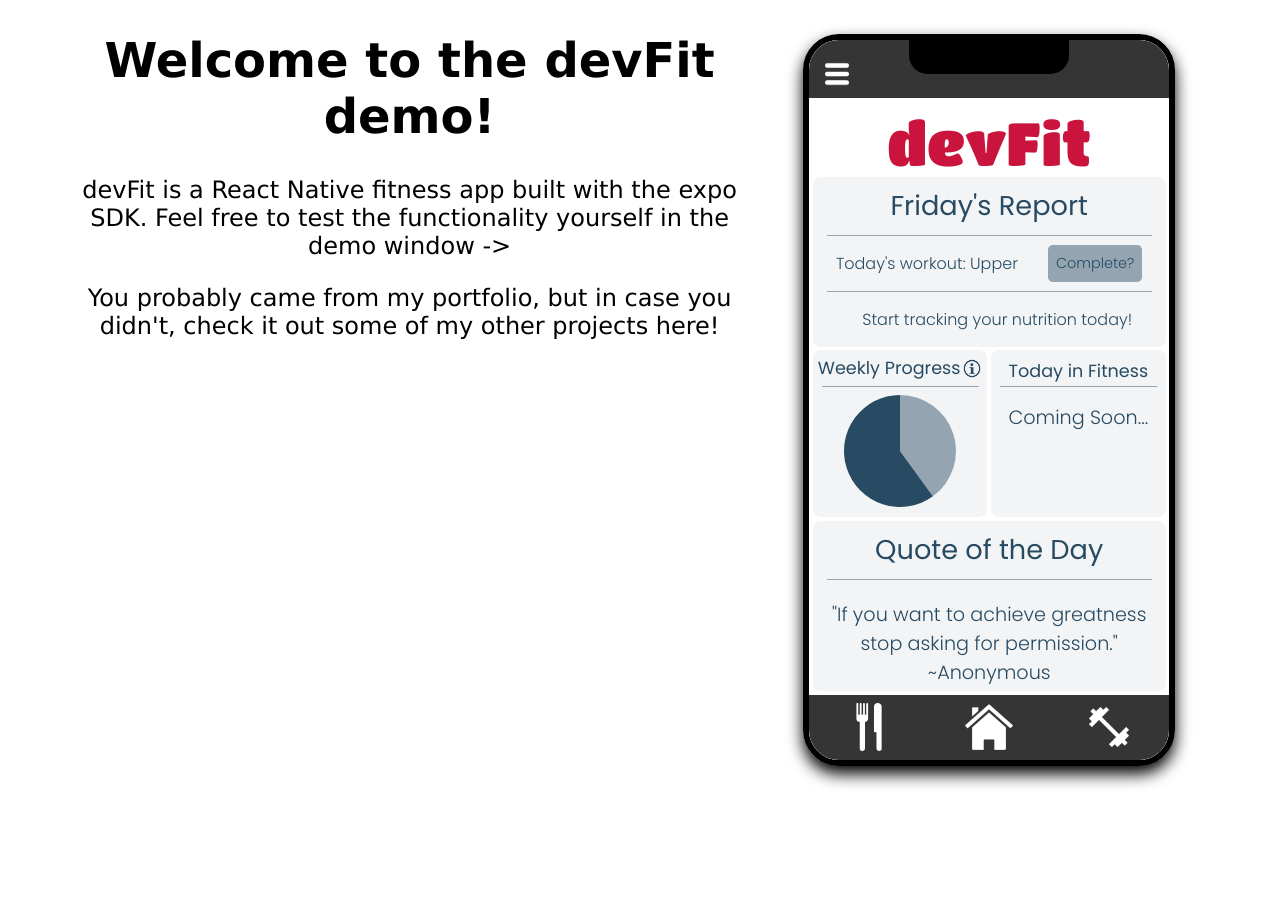
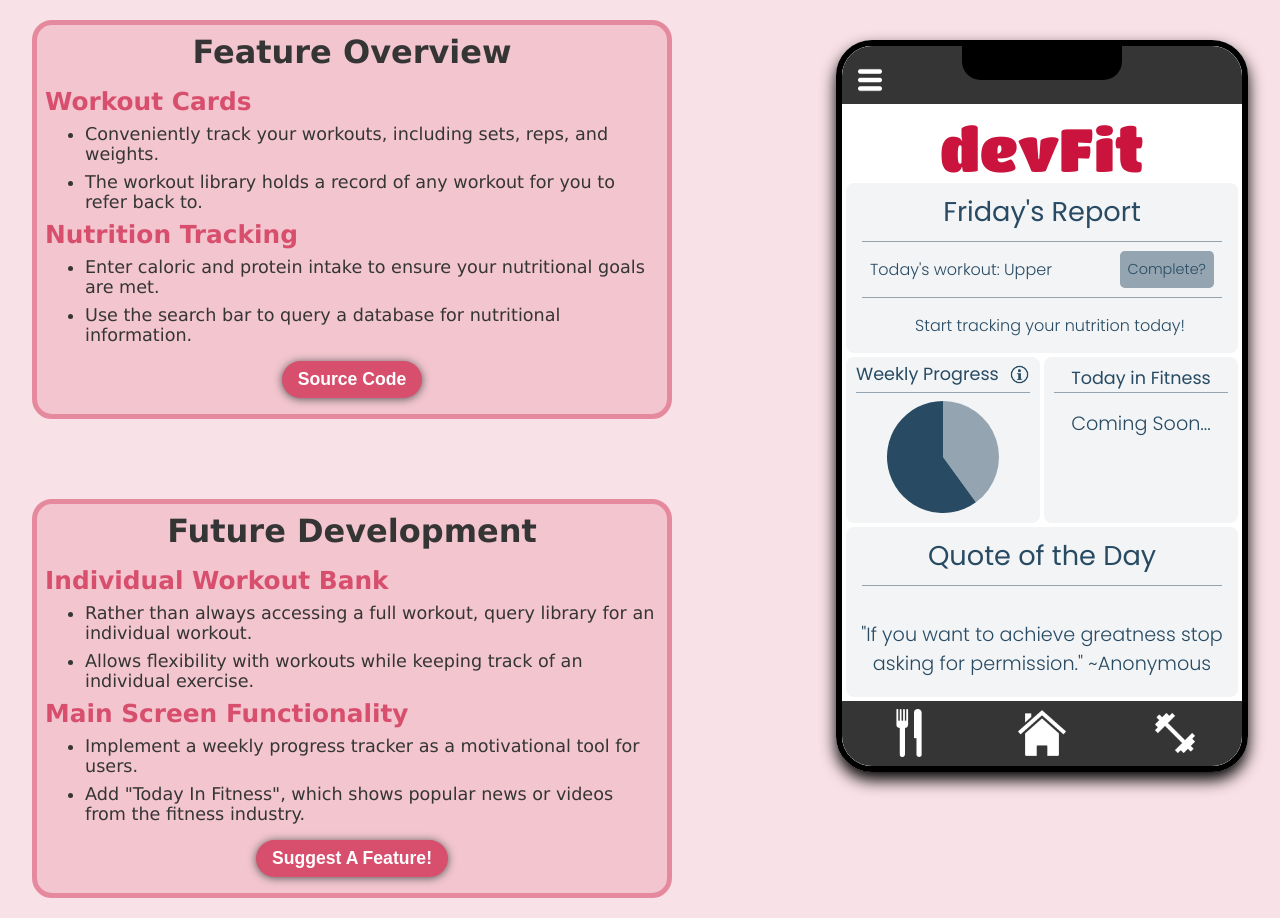
Before and after one commit to Devin-Edwards8/DevFitDemo, a plain HTML site: page web-build/index.html in a window 1280 px wide. Before the commit the page ends 800 px from the top, so only its background shows below. Drawn offline with Linux system fonts and the light colour scheme.

Commit message:
restyled demo site

```diff
--- a/web-build/index.css
+++ b/web-build/index.css
@@ -27,33 +27,96 @@
   -webkit-font-smoothing: antialiased;
   -moz-osx-font-smoothing: grayscale;
   -ms-overflow-style: scrollbar;
+  font-family: Geneva, Verdana, Tahoma, sans-serif;
+  color: #353535;
+}
+ul {
+  margin: 0;
+}
+li {
+  margin: 0.5rem 0;
+  font-size: 1.1rem;
+}
+a {
+  text-decoration: none;
+  color: white;
 }
 h1 {
   font-size: 3rem;
-  font-family: Geneva, Verdana, Tahoma, sans-serif;
   text-align: center;
+}
+h2 {
+  font-size: 2rem;
+  text-align: center;
+  margin: 0;
+  margin-bottom: 1rem;
+}
+h3 {
+  margin: 0;
+  color: #D84F6E;
+  font-size: 1.55rem;
 }
 p {
   font-size: 1.5rem;
-  font-family: Geneva, Verdana, sans-serif;
-  text-align: center;
 }
+.feature-trackers {
+  display: none;
+  flex-direction: column;
+  justify-content: space-around;
+  height: 100%;
+  width: 40vw;
+  margin: 2.5rem 2.5vw;
+  gap: 2.5rem;
+}
+
+.feature-tracker {
+  padding: .5rem;
+  border: 5px solid #e58a9e;
+  border-radius: 20px;
+  background-color: #f2c5cf;
+  display: flex;
+  flex-direction: column;
+}
+
+.feature-tracker button {
+  align-self: center;
+  background-color: #D84F6E;
+  border: none;
+  padding: .5rem 1rem;
+  border-radius: 2rem;
+  color: white;
+  font-size: 1.1rem;
+  cursor: pointer;
+  font-weight: bold;
+  box-shadow: 0 1px 8px #555555;
+  margin: 0.5rem 0;
+}
+
+.phone {
+  width: 100%;
+  height: 100%;
+}
+
+@media only screen and (min-width: 768px) {
+  .feature-trackers {
+    display: flex;
+  }
+
   .scene {
     display: flex;
     width: 100%;
     flex-direction: row;
+    justify-content: flex-start;
     align-items: center;
-  gap: 3rem;
-  padding: 0 4rem 0 4rem;
-}
-.summary {
-  height: 100%;
-  width: 60%;
+    background-color: #f9e2e7;
   }
   .phone {
+    aspect-ratio: 18 / 9;
+    max-width: 400px;
     height: 90vh;
-  width: 45vh;
-  position: relative;
+    position: fixed;
+    top: 5vh;
+    right: 2.5vw;
     display: flex;
     flex-direction: column;
     box-shadow: 0 8px 16px black;
@@ -72,3 +135,35 @@
     border-bottom-right-radius: 2.334vh;
     z-index: 1;
   }
+}
+
+@media only screen and (min-width: 850px) {
+  .feature-trackers {
+    width: 45vw;
+  }
+}
+
+@media only screen and (min-width: 1024px) {
+  .feature-trackers {
+    width: 50vw;
+  }
+}
+
+@media only screen and (min-width: 1300px) {
+  .feature-trackers {
+    flex-direction: row;
+    align-items: center;
+    width: calc(100% - (400px + 5vw));
+    margin: 0;
+    gap: 10px;
+  }
+
+  .scene {
+    padding: 2.5rem;
+    gap: 2rem;
+  }
+
+  .feature-tracker {
+    flex: 1;
+  }
+}
--- a/web-build/index.html
+++ b/web-build/index.html
@@ -127,19 +127,45 @@
       </form></noscript
     >
     <div class="scene">
-      <div class="summary">
-        <h1>Welcome to the devFit demo!</h1>
-        <p>devFit is a React Native fitness app built with the expo SDK. Feel free to test the functionality yourself in the demo window -></p>
-        <p>You probably came from my portfolio, but in case you didn't, check it out some of my other projects here!</p>
+      <div class="feature-trackers">
+        <div class="feature-tracker">
+          <h2>Feature Overview</h2>
+          <h3>Workout Cards</h3>
+          <ul>
+            <li>Conveniently track your workouts, including sets, reps, and weights.</li>
+            <li>The workout library holds a record of any workout for you to refer back to.</li>
+          </ul>
+          <h3>Nutrition Tracking</h3>
+          <ul>
+            <li>Enter caloric and protein intake to ensure your nutritional goals are met.</li>
+            <li>Use the search bar to query a database for nutritional information.</li>
+          </ul>
+          <button><a href="https://github.com/Devin-Edwards8/DevFit" rel="noreferrer" target="_blank">
+            Source Code</a></button>
+        </div>
+        <div class="feature-tracker">
+          <h2>Future Development</h2>
+          <h3>Individual Workout Bank</h3>
+          <ul>
+            <li>Rather than always accessing a full workout, query library for an individual workout.</li>
+            <li>Allows flexibility with workouts while keeping track of an individual exercise.</li>
+          </ul>
+          <h3>Main Screen Functionality</h3>
+          <ul>
+            <li>Implement a weekly progress tracker as a motivational tool for users.</li>
+            <li>Add "Today In Fitness", which shows popular news or videos from the fitness industry.</li>
+          </ul>
+          <button><a href="https://forms.gle/FTVq2XbeXguo9KUw7" rel="noreferrer" target="_blank">
+            Suggest A Feature!</a></button>
+        </div>
       </div>
-      <div class="container">
-        <div class="phone">
-          <div class="notch"></div>
-          <div id="root"></div>
-        </div>
-    </div>
+      <div class="phone">
+        <div class="notch"></div>
+        <div id="root"></div>
+      </div>
     <script src="/static/js/runtime~app.27401809.js"></script>
     <script src="/static/js/2.515842d3.chunk.js"></script>
     <script src="/static/js/app.8ec80c57.chunk.js"></script>
+    </div>
   </body>
 </html>
```
Lines whose indentation alone changed are shown as unchanged.
